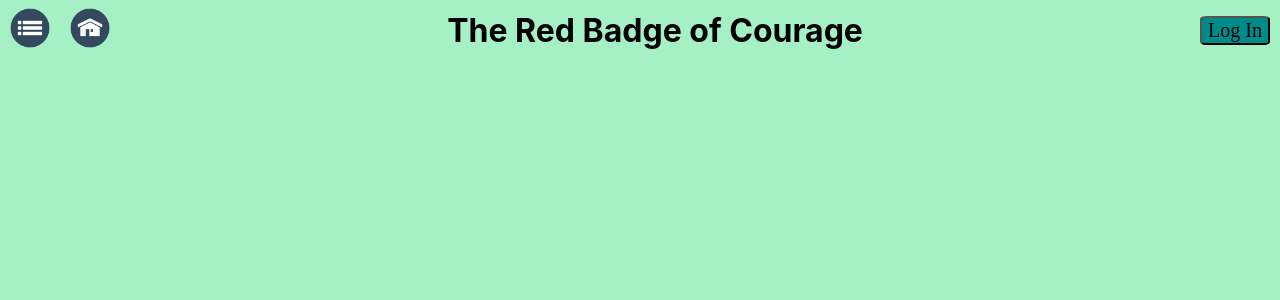
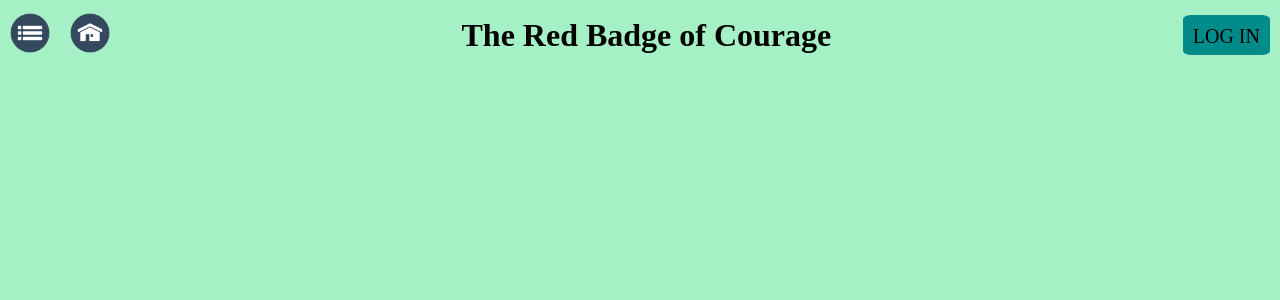
Before and after one commit to hogdriver99/The-Red-Badge-Of-Courage-Project, a React (Create React App) app in the folder demo-application/: page / in a window 1280 px wide. Shown: the top 300 px of the page. Built offline with nearby package versions, Linux system fonts and the light colour scheme.

Commit message:
Clean up

```diff
--- a/demo-application/src/components/Button.js
+++ b/demo-application/src/components/Button.js
@@ -23,12 +23,16 @@ const buttonStyle = {
     // font-weight: 300;
     color: 'black',
     backgroundColor: 'darkcyan',
-    borderWidth: '2px',
-    borderColor: 'black',
+    borderWidth: '0px',
+    // boxShadow: '0px 0px 3px 1px #000000',
+    // borderColor: 'black',
     borderRadius: '10%',
     margin: '10px',
     fontFamily: "'Times New Roman', Times, serif",
     fontSize: '20px',
+    textTransform: 'uppercase',
+    height: '40px',
+    padding: '10px',
 }
 
 export default Button
--- a/demo-application/src/components/Menu.js
+++ b/demo-application/src/components/Menu.js
@@ -5,7 +5,7 @@ import Button from './Button'
 
 const Menu = () => {
     return (
-        <div className='menu'>
+        <div className='menu' style={menuStyle}>
             <div>
                 <Icon image={nav}/>
                 <Icon image={home}/>
@@ -18,3 +18,7 @@ const Menu = () => {
 }
 
 export default Menu
+
+const menuStyle = {
+    height: '70px',
+}
--- a/demo-application/src/index.css
+++ b/demo-application/src/index.css
@@ -1,16 +1,16 @@
 /* resetting default style */
-/* * {
+* {
   box-sizing: border-box;
   margin: 0;
   padding: 0;
-} */
+}
 
 body {
   background-color: #A6F0C6;
 }
 
 .app {
-  /* parent flex box set up */
+  /* parent flex box set up as column*/
   display: flex;
   flex-direction: column;
   justify-content: flex-start;
@@ -19,20 +19,14 @@ body {
 }
 
 .menu {
+  /* parent flex box set up as a row */
   display: flex;
   flex-direction: row;
   flex-wrap: nowrap;
   justify-content: space-between;
   align-items: center;
-
-  /* background-color: white; */
-  height: 60px;
 }
-
-.icon {
-  margin: 5px;
-}
-
+/*
 body {
   margin: 0;
   font-family: -apple-system, BlinkMacSystemFont, 'Segoe UI', 'Roboto', 'Oxygen',
@@ -45,4 +39,4 @@ body {
 code {
   font-family: source-code-pro, Menlo, Monaco, Consolas, 'Courier New',
     monospace;
-}
+} */
```
Also changed, not shown: demo-application/public/logo192.png (deleted), demo-application/public/logo512.png (deleted), demo-application/src/components/Book.js (added), demo-application/src/components/BookContainer.js (added).
